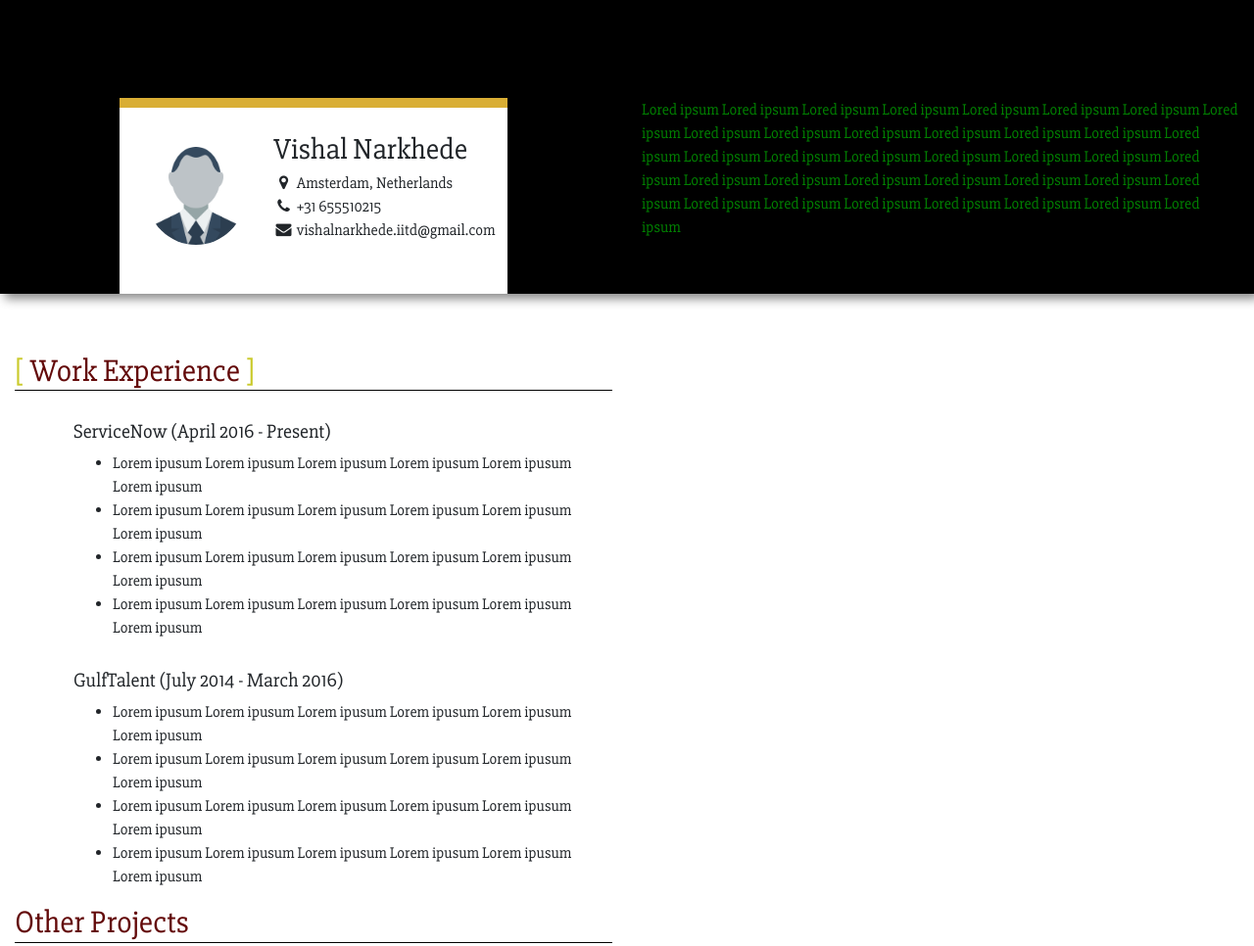
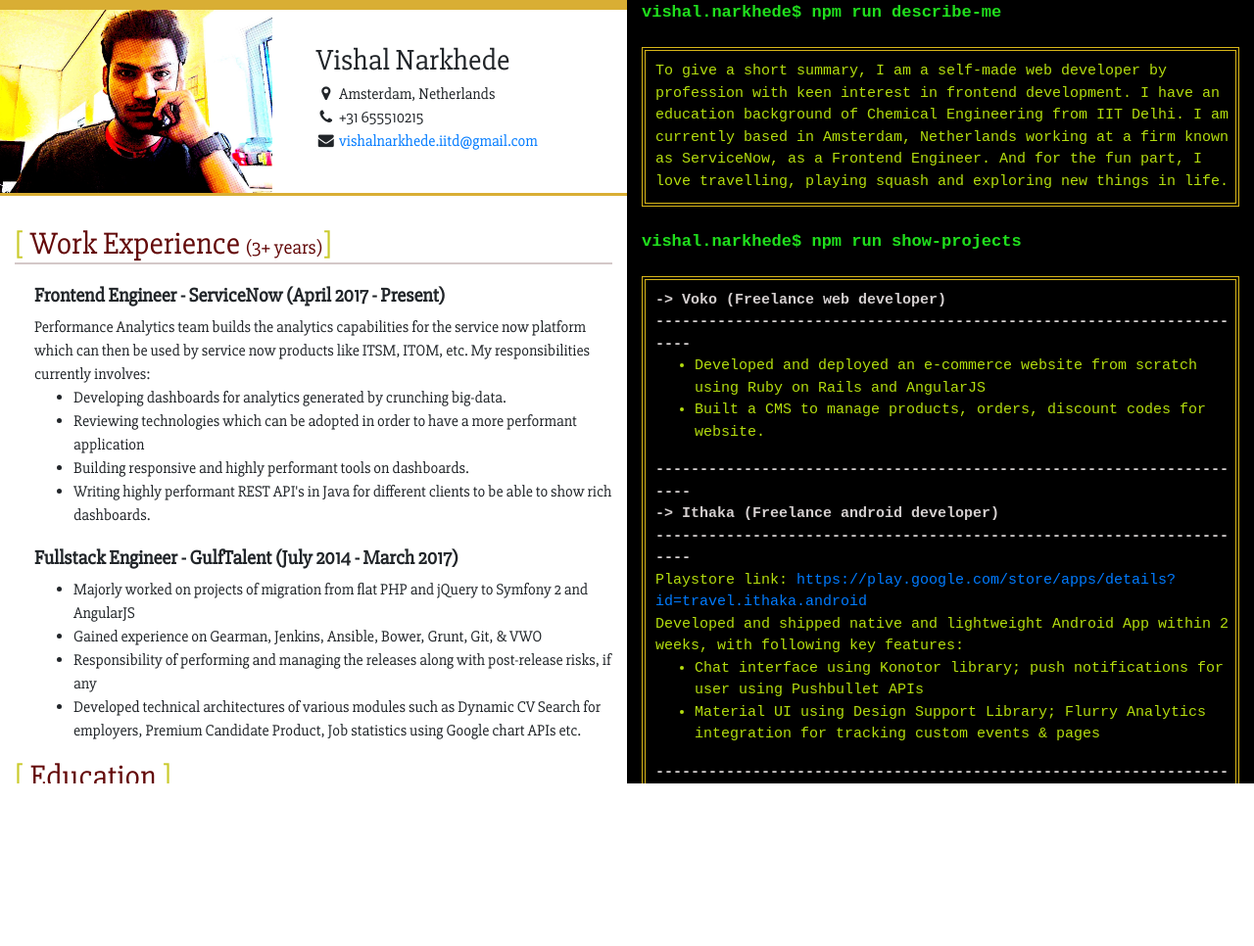
Before and after one commit to vishalnarkhede/vishalnarkhede.github.io, a website: page index.html in a window 1280 px wide. Shown: the top 966 px of the page at 98% size. After the commit the page ends 800 px from the top, so only its background shows below. Drawn offline with nearby package versions, Linux system fonts and the light colour scheme.

Commit message:
Added terminal panel and updated content

```diff
--- a/assets/scss/main.scss
+++ b/assets/scss/main.scss
@@ -1,6 +1,7 @@
 /*  */
 body {
     font-family: 'Slabo 27px', serif;
+    height: 500px;
 }
 
 // Variables
@@ -12,6 +13,11 @@
     box-shadow: 5px 5px 10px #888888;
 }
 
+.pro-cv-container {
+    max-height: 100vh;
+    overflow-y: auto;
+}
+
 .vc {
     background-color: white;
     height: 200px;
@@ -19,25 +25,30 @@
     display: flex;
     flex-direction: column;
     border-top: 10px solid #D9AE34;
+    border-bottom: 3px solid #D9AE34;
+    border-right: 3px solid #D9AE34;
+    border-left: 3px solid #D9AE34;
+    margin-left: -20px;
+    margin-right: -20px;
+    // box-shadow: 3px 4px 12px #888888;
     // outline: 10px solid #C0BCBC;
 
     .vc-body {
         flex: 5;
         display: flex;
         flex-direction: row;
-        background: #FFFFFF;
     }
 
     .vc-body-image {
         position: relative;
-        margin-left: 28px;
-        margin-top: 40px;
-        flex: 1;
+        margin-left: 0px;
+        margin-top: 0px;
+        flex: 2;
     }
 
     .vc-body-info {
         flex: 2;
-        padding: 20px 10px 10px 15px;
+        padding: 29px 10px 10px 15px;
     }
 
     .vcb-title {
@@ -53,16 +64,41 @@
 }
 
 .cv-content {
-    margin-top: 60px;
+    margin-top: 30px;
 
     h2 {
         color: #630909;
-        border-bottom: 1px solid black;
+        border-bottom: 2px solid #d4c8c8;
+
+        .subtext {
+            font-size: 20px;
+        }
     }
 
     .cv-content-section-l1 {
-        margin-left: 60px;
-        margin-top: 30px;
+        margin-left: 20px;
+        margin-top: 20px;
+    }
+}
+
+.terminal {
+    color: #20DF1D;
+    font-family: 'Courier New', Courier, monospace;
+    background: black;
+    font-size: 15px;
+    max-height: 100vh;
+    overflow-y: scroll;
+    .terminal-command {
+        font-weight: bold;
+        font-size: 17px;
+    }
+
+    .terminal-command-result {
+        border: 4px double #D8B619;
+        padding-left: 10px;
+        padding-top: 10px;
+        padding-bottom: 10px;
+        color: #B4DD0E;
     }
 }
 /* Utilities */
--- a/index.html
+++ b/index.html
@@ -5,15 +5,16 @@
         <link rel="stylesheet" href="/assets/public/css/main.css"></link>
         <link href="https://fonts.googleapis.com/css?family=Slabo+27px" rel="stylesheet">
         <link rel="stylesheet" href="https://stackpath.bootstrapcdn.com/font-awesome/4.7.0/css/font-awesome.min.css"></link>
+        <meta name="viewport" content="width=device-width, initial-scale=1">
     </head>
     <body>
-        <div class="container-fluid header-container">
+        <div class="container-fluid">
             <div class="row">
-                <div class="col-sm-4 offset-1">
-                    <div class="vc space-top-xl">
+                <div class="col-sm-6 pro-cv-container" style="background: white">
+                    <div class="vc">
                         <div class="vc-body">
                             <div class="vc-body-image">
-                                <img src="/assets/images/user-male-icon.png" class="rounded-circle" height="100" width="100"></img>
+                                <img src="/assets/images/me1.jpg" class="img-responsive" width="280"></img>
                             </div>
                             <div class="vc-body-info">
                                 <div class="vcb-title">Vishal Narkhede</div>
@@ -27,7 +28,7 @@
                                 </div>
                                 <div>
                                     <i class="fa fa-fw fa-envelope"></i>
-                                    vishalnarkhede.iitd@gmail.com
+                                    <a href="mailto:vishalnarkhede.iitd@gmail.com">vishalnarkhede.iitd@gmail.com</a>
                                 </div>
                             </div>
                         </div>
@@ -36,55 +37,93 @@
                             <i class="fa fa-fw fa-2x fa-linkedin-square" style="color: white"></i>
                         </div> -->
                     </div>
+                    <div class="cv-content">
+                        <h2><span style="color: #caca2c">[</span> Work Experience <span class="subtext">(3+ years)</span><span style="color: #caca2c">]</span></h2>
+                        <div class="cv-content-section-l1">
+                            <h5><strong>Frontend Engineer - ServiceNow (April 2017 - Present)</strong></h5>
+                            Performance Analytics team builds the analytics
+                            capabilities for the service now platform which can then be used by service now products like
+                            ITSM, ITOM, etc. My responsibilities currently involves:
+                            <ul>
+                                <li>Developing dashboards for analytics generated by crunching big-data.</li>
+                                <li>Reviewing technologies which can be adopted in order to have a more performant application</li>
+                                <li>Building responsive and highly performant tools on dashboards.</li>
+                                <li>Writing highly performant REST API's in Java for different clients to be able to show rich dashboards.</li>
+                            </ul>
+                        </div>
+                        <div class="cv-content-section-l1">
+                            <h5><strong>Fullstack Engineer - GulfTalent (July 2014 - March 2017)</strong></h5>
+                            <ul>
+                                <li>Majorly worked on projects of migration from flat PHP and jQuery to Symfony 2 and AngularJS</li>
+                                <li>Gained experience on Gearman, Jenkins, Ansible, Bower, Grunt, Git, & VWO</li>
+                                <li>Responsibility of performing and managing the releases along with post-release risks, if any</li>
+                                <li>Developed technical architectures of various modules such as Dynamic CV Search for employers,
+                                    Premium Candidate Product, Job statistics using Google chart APIs etc.
+                                </li>
+                            </ul>
+                        </div>
+                        <h2><span style="color: #caca2c">[</span> Education <span style="color: #caca2c">]</span></h2>
+                        <div class="cv-content-section-l1">
+                            <h5>B.Tech + M. Tech, Indian Institute of Technology, Delhi</h5>
+                        </div>
+                    </div>
                 </div>
-                <div class="col-sm-6 offset-1" style="color: green; margin-top: 100px;">
-                    Lored ipsum Lored ipsum Lored ipsum Lored ipsum Lored ipsum Lored ipsum Lored ipsum Lored ipsum Lored ipsum
-                    Lored ipsum Lored ipsum Lored ipsum Lored ipsum Lored ipsum Lored ipsum Lored ipsum Lored ipsum Lored ipsum
-                    Lored ipsum Lored ipsum Lored ipsum Lored ipsum Lored ipsum Lored ipsum Lored ipsum Lored ipsum Lored ipsum
-                    Lored ipsum Lored ipsum Lored ipsum Lored ipsum Lored ipsum Lored ipsum Lored ipsum Lored ipsum Lored ipsum
-                </div>
-            </div>
-        </div>
-        <div class="container-fluid">
-            <div class="row cv-content">
-                <div class="col-sm-6">
-                    <h2><span style="color: #caca2c">[</span> Work Experience <span style="color: #caca2c">]</span></h2>
-                    <div class="cv-content-section-l1">
-                        <h5>ServiceNow (April 2016 - Present)</h5>
+                <div class="col-sm-6 terminal" id="cool-content">
+                    <div class="terminal-command">vishal.narkhede$ npm run describe-me</div>
+                    <br>
+                    <div class="terminal-command-result">
+                        To give a short summary, I am a self-made web developer by profession with keen interest in frontend development.
+                        I have an education background of Chemical Engineering from IIT Delhi. I am currently based in Amsterdam, Netherlands
+                        working at a firm known as ServiceNow, as a Frontend Engineer. And for the fun part, I love travelling,
+                        playing squash and exploring new things in life.
+                    </div>
+                    <br>
+                    <div class="terminal-command">vishal.narkhede$ npm run show-projects</div>
+                    <br>
+                    <div class="terminal-command-result">
+                        <strong style="color: #d4cfcf;">
+                            -> Voko (Freelance web developer)<br>
+                            ---------------------------------------------------------------------
+                        </strong>
+                        <br>
                         <ul>
-                            <li>Lorem ipusum Lorem ipusum Lorem ipusum Lorem ipusum Lorem ipusum Lorem ipusum</li>
-                            <li>Lorem ipusum Lorem ipusum Lorem ipusum Lorem ipusum Lorem ipusum Lorem ipusum</li>
-                            <li>Lorem ipusum Lorem ipusum Lorem ipusum Lorem ipusum Lorem ipusum Lorem ipusum</li>
-                            <li>Lorem ipusum Lorem ipusum Lorem ipusum Lorem ipusum Lorem ipusum Lorem ipusum</li>
+                            <li>Developed and deployed an e-commerce website from scratch using Ruby on Rails and AngularJS</li>
+                            <li>Built a CMS to manage products, orders, discount codes for website.</li>
+                        </ul>
+                        <strong style="color: #d4cfcf;">
+                            ---------------------------------------------------------------------<br>
+                            -> Ithaka (Freelance android developer)<br>
+                            ---------------------------------------------------------------------
+                        </strong>
+                        <br>
+                        Playstore link: <a href="https://play.google.com/store/apps/details?id=travel.ithaka.android">
+                            https://play.google.com/store/apps/details?id=travel.ithaka.android</a>
+                        <br>
+                        Developed and shipped native and lightweight Android App within 2 weeks, with following key features:
+                        <ul>
+                            <li>Chat interface using Konotor library; push notifications for user using Pushbullet APIs</li>
+                            <li>Material UI using Design Support Library; Flurry Analytics integration for tracking custom events & pages</li>
+                        </ul>
+                        <strong style="color: #d4cfcf;">
+                            ---------------------------------------------------------------------<br>
+                            -> Medlabz (Freelance android developer)<br>
+                            ---------------------------------------------------------------------
+                        </strong>
+                        <br>
+                        Playstore link: <a href="https://play.google.com/store/apps/details?id=com.medlabz.app">https://play.google.com/store/apps/details?id=com.medlabz.app</a>
+                        <br>
+                        Developed and shipped native and lightweight Android App within a month, with following key features:
+                        <ul>
+                            <li>Smooth typeahead search for various lab tests available at MedLabz partners; caching user preferences</li>
+                            <li>Login and registration (custom, Facebook, Google etc.) and Complete lab test booking process</li>
+                            <li>Material UI using Design Support Library; Google Analytics integration for tracking custom events & pages</li>
                         </ul>
                     </div>
-                    <div class="cv-content-section-l1">
-                        <h5>GulfTalent (July 2014 - March 2016)</h5>
-                        <ul>
-                            <li>Lorem ipusum Lorem ipusum Lorem ipusum Lorem ipusum Lorem ipusum Lorem ipusum</li>
-                            <li>Lorem ipusum Lorem ipusum Lorem ipusum Lorem ipusum Lorem ipusum Lorem ipusum</li>
-                            <li>Lorem ipusum Lorem ipusum Lorem ipusum Lorem ipusum Lorem ipusum Lorem ipusum</li>
-                            <li>Lorem ipusum Lorem ipusum Lorem ipusum Lorem ipusum Lorem ipusum Lorem ipusum</li>
-                        </ul>
-                    </div>
-                    <h2>Other Projects</h2>
-                    <div class="cv-content-section-l1">
-                        <h5>Voko (January 2016 - January 2017)</h5>
-                        <ul>
-                            <li>Lorem ipusum Lorem ipusum Lorem ipusum Lorem ipusum Lorem ipusum Lorem ipusum</li>
-                            <li>Lorem ipusum Lorem ipusum Lorem ipusum Lorem ipusum Lorem ipusum Lorem ipusum</li>
-                            <li>Lorem ipusum Lorem ipusum Lorem ipusum Lorem ipusum Lorem ipusum Lorem ipusum</li>
-                            <li>Lorem ipusum Lorem ipusum Lorem ipusum Lorem ipusum Lorem ipusum Lorem ipusum</li>
-                        </ul>
-                    </div>
-                    <div class="cv-content-section-l1">
-                        <h5>Ithaka (July 2014 - March 2016)</h5>
-                        <ul>
-                            <li>Lorem ipusum Lorem ipusum Lorem ipusum Lorem ipusum Lorem ipusum Lorem ipusum</li>
-                            <li>Lorem ipusum Lorem ipusum Lorem ipusum Lorem ipusum Lorem ipusum Lorem ipusum</li>
-                            <li>Lorem ipusum Lorem ipusum Lorem ipusum Lorem ipusum Lorem ipusum Lorem ipusum</li>
-                            <li>Lorem ipusum Lorem ipusum Lorem ipusum Lorem ipusum Lorem ipusum Lorem ipusum</li>
-                        </ul>
+                    <br>
+                    <div class="terminal-command">vishal.narkhede$ npm run show-hobbies</div>
+                    <br>
+                    <div class="terminal-command-result">
+                        Squash, travelling, cooking.
                     </div>
                 </div>
             </div>
```
Also changed, not shown: assets/images/me.jpg (added), assets/images/me1.jpg (added), assets/js/terminal.js (added), assets/public/css/main.css.
